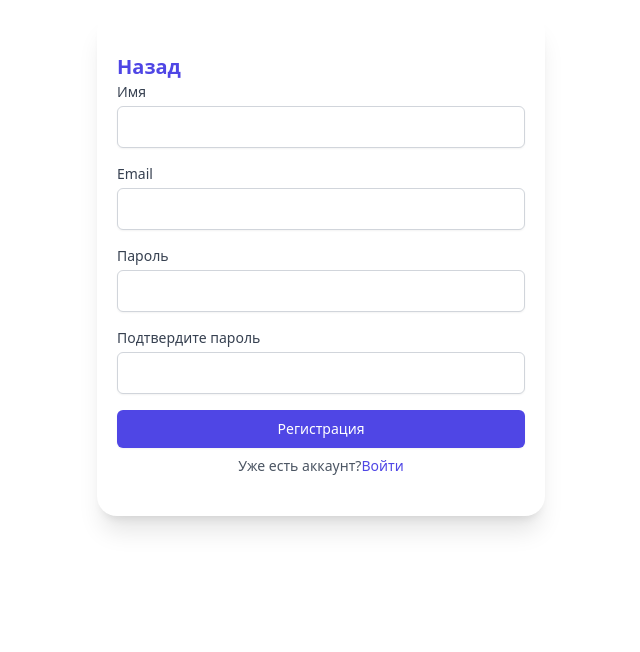
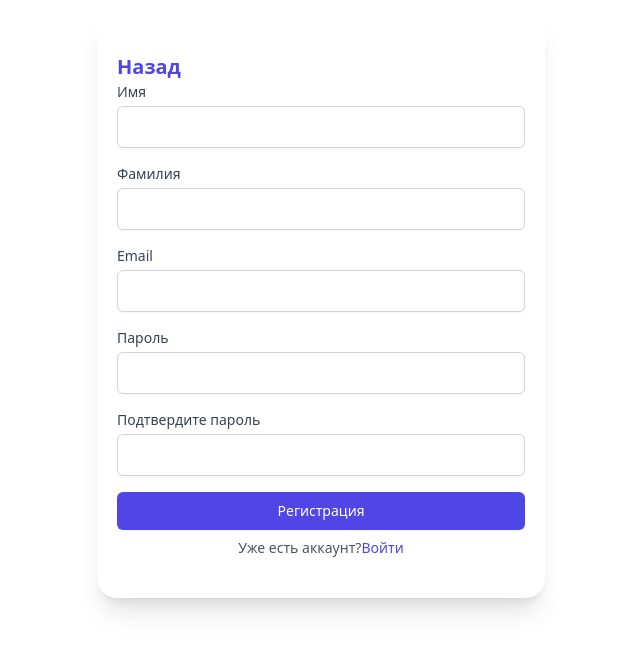
Before and after one commit to Hackathon-Code-for-education/gstou1, a React (Create React App) app in the folder frontend/: page /signupForm in a window 1280 px wide. Shown: the part 116-768 px from the top of the page, without its empty margins (319-959 px from the left). Built offline with nearby package versions, Linux system fonts and the light colour scheme.

Commit message:
form surname

```diff
--- a/frontend/src/components/RegisterForm/Signupform.jsx
+++ b/frontend/src/components/RegisterForm/Signupform.jsx
@@ -6,7 +6,11 @@ import { Link } from 'react-router-dom';
 const SignupSchema = Yup.object().shape({
   name: Yup.string()
     .min(2, 'Слишком короткое имя!')
-    .max(15, 'Слишком длинное имя!')
+    .max(10, 'Слишком длинное имя!')
+    .required('Обязательное поле'),
+  surName: Yup.string()
+    .min(2, 'Слишком короткое фамилие!')
+    .max(10, 'Слишком длинное фамилие!')
     .required('Обязательное поле'),
   email: Yup.string()
     .email('Неверный email адрес')
@@ -27,6 +31,7 @@ const SignupForm = () => (
     <Formik
       initialValues={{
         name: '',
+        surName: '',
         email: '',
         password: '',
         confirmPassword: ''
@@ -42,6 +47,11 @@ const SignupForm = () => (
           <div className="mb-4">
             <label htmlFor="name" className="block text-sm font-medium text-gray-700">Имя</label>
             <Field name="name" type="text" className="mt-1 block w-full px-3 py-2 border border-gray-300 rounded-md shadow-sm" />
+            <ErrorMessage name="name" component="div" className="text-red-500 text-xs mt-2" />
+          </div>
+          <div className="mb-4">
+            <label htmlFor="surName" className="block text-sm font-medium text-gray-700">Фамилия</label>
+            <Field name="surName" type="text" className="mt-1 block w-full px-3 py-2 border border-gray-300 rounded-md shadow-sm" />
             <ErrorMessage name="name" component="div" className="text-red-500 text-xs mt-2" />
           </div>
           <div className="mb-4">
```
